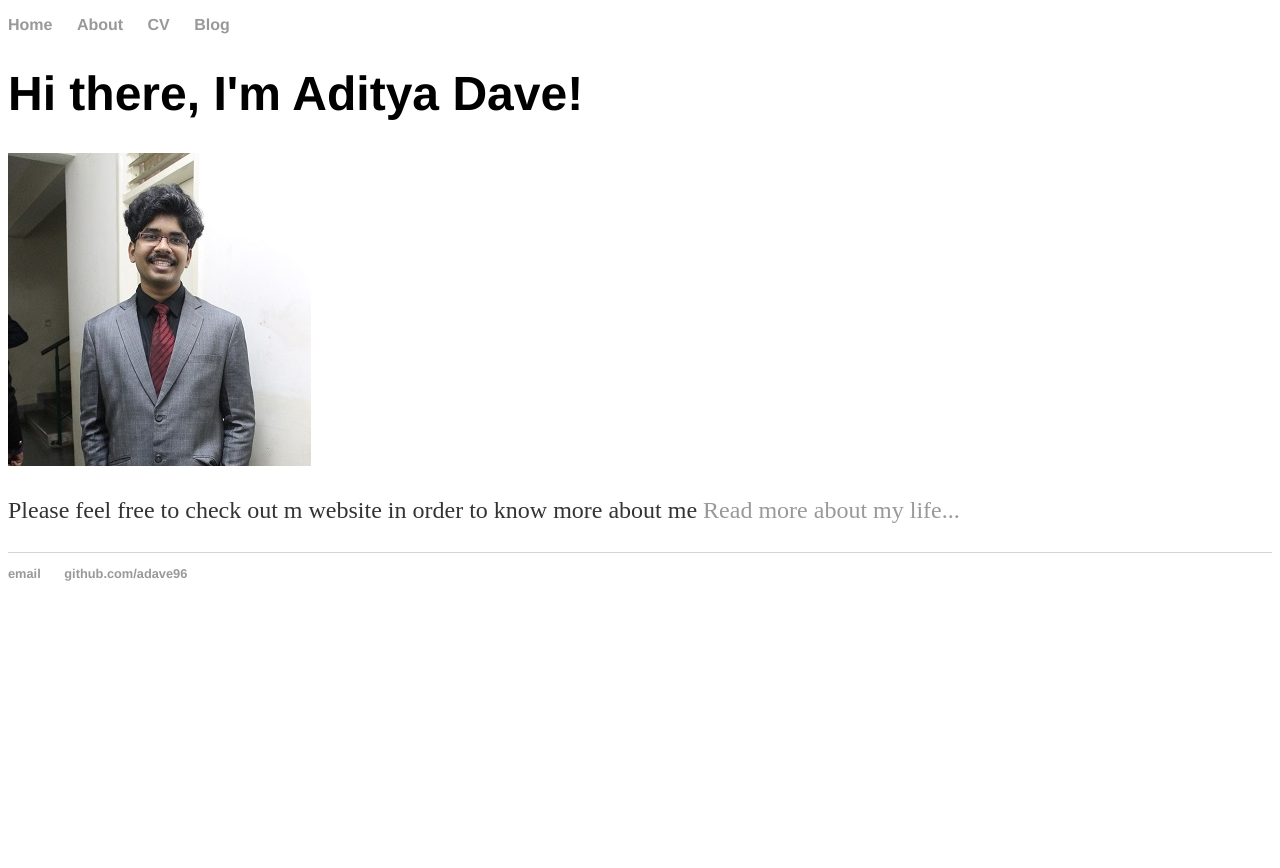
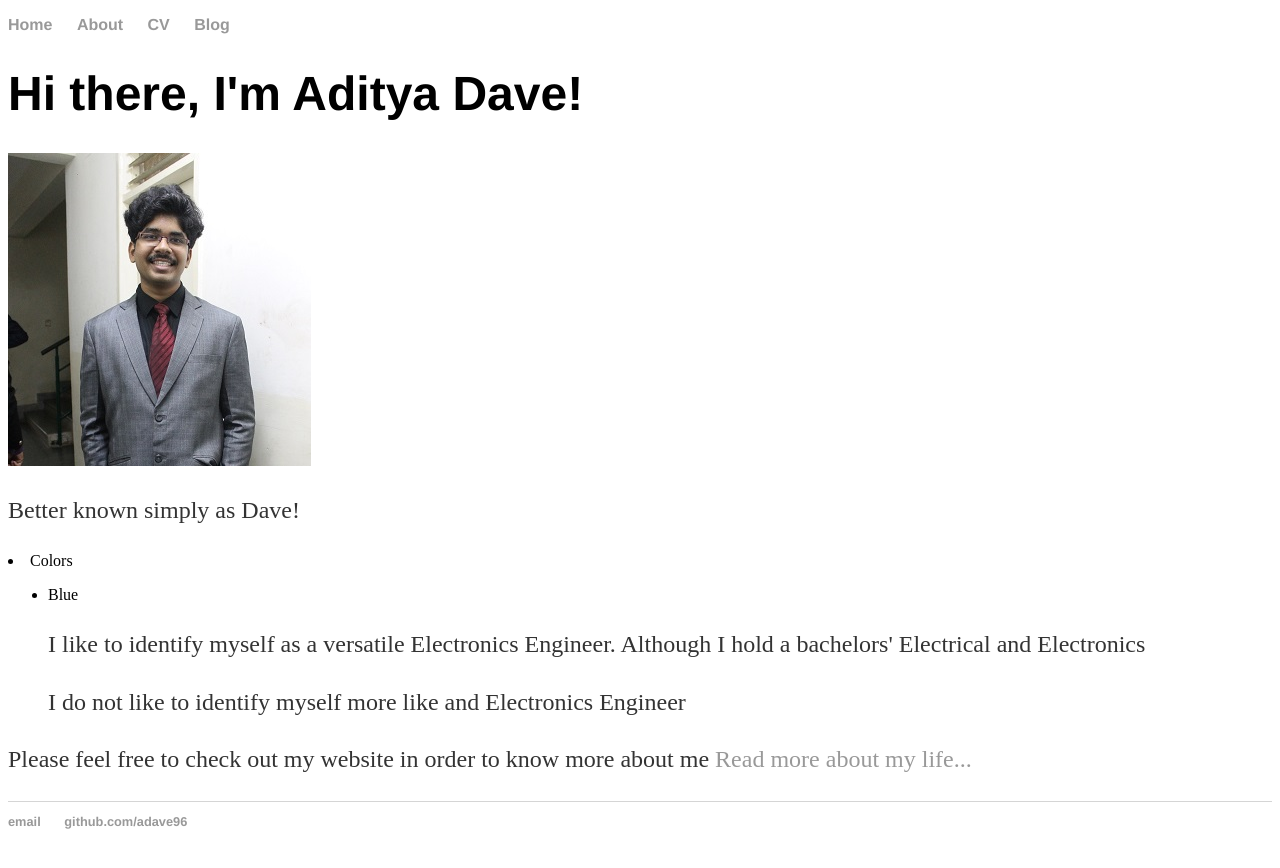
Before and after one commit to adave96/adave96.github.io, a Jekyll site: the page built from index.html, in a window 1280 px wide. Shown: the top 868 px of the page. Built offline with Jekyll 4.4.1, drawn with Linux system fonts in a browser that asks for light colours.

Commit message:
Update index.html

```diff
--- a/index.html
+++ b/index.html
@@ -5,5 +5,13 @@ title: Aditya Dave
 <div class="blurb">
 	<h1>Hi there, I'm Aditya Dave!</h1>
 	<img src="Images/Aditya_Dave.JPG" alt="hi" class="inline"/>
-	<p>Please feel free to check out m website in order to know more about me <a href="/about">Read more about my life...</a></p>
+	<p>Better known simply as Dave!</p>
+	<li>Colors
+		<ul>
+			<li>Blue
+				<p>I like to identify myself as a versatile Electronics Engineer. Although I hold a bachelors' Electrical and Electronics </p>
+				<p>I do not like to identify myself more like and Electronics Engineer</p>
+			</li>
+		</ul>
+	<p>Please feel free to check out my website in order to know more about me <a href="/about">Read more about my life...</a></p>
 </div><!-- /.blurb -->
```
